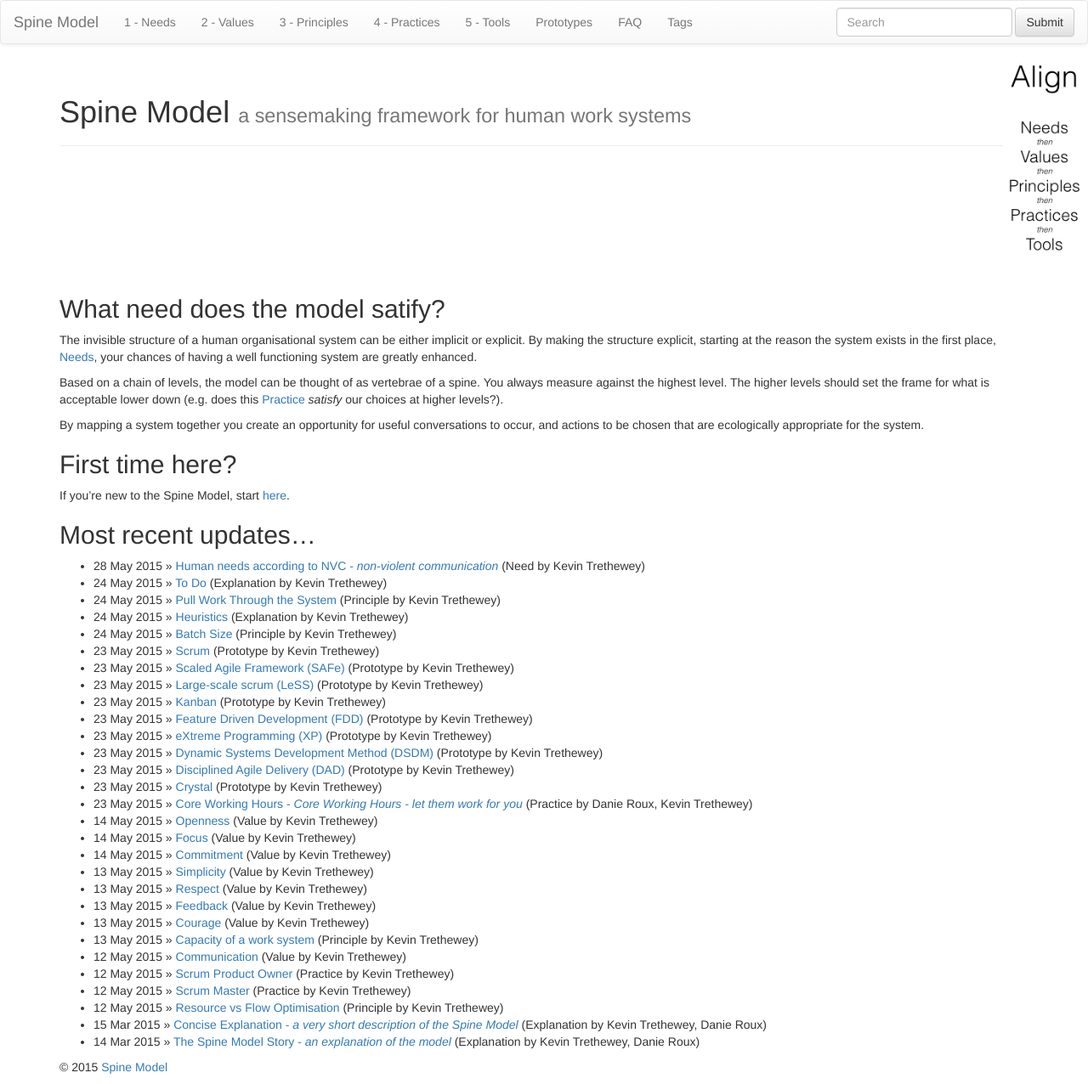
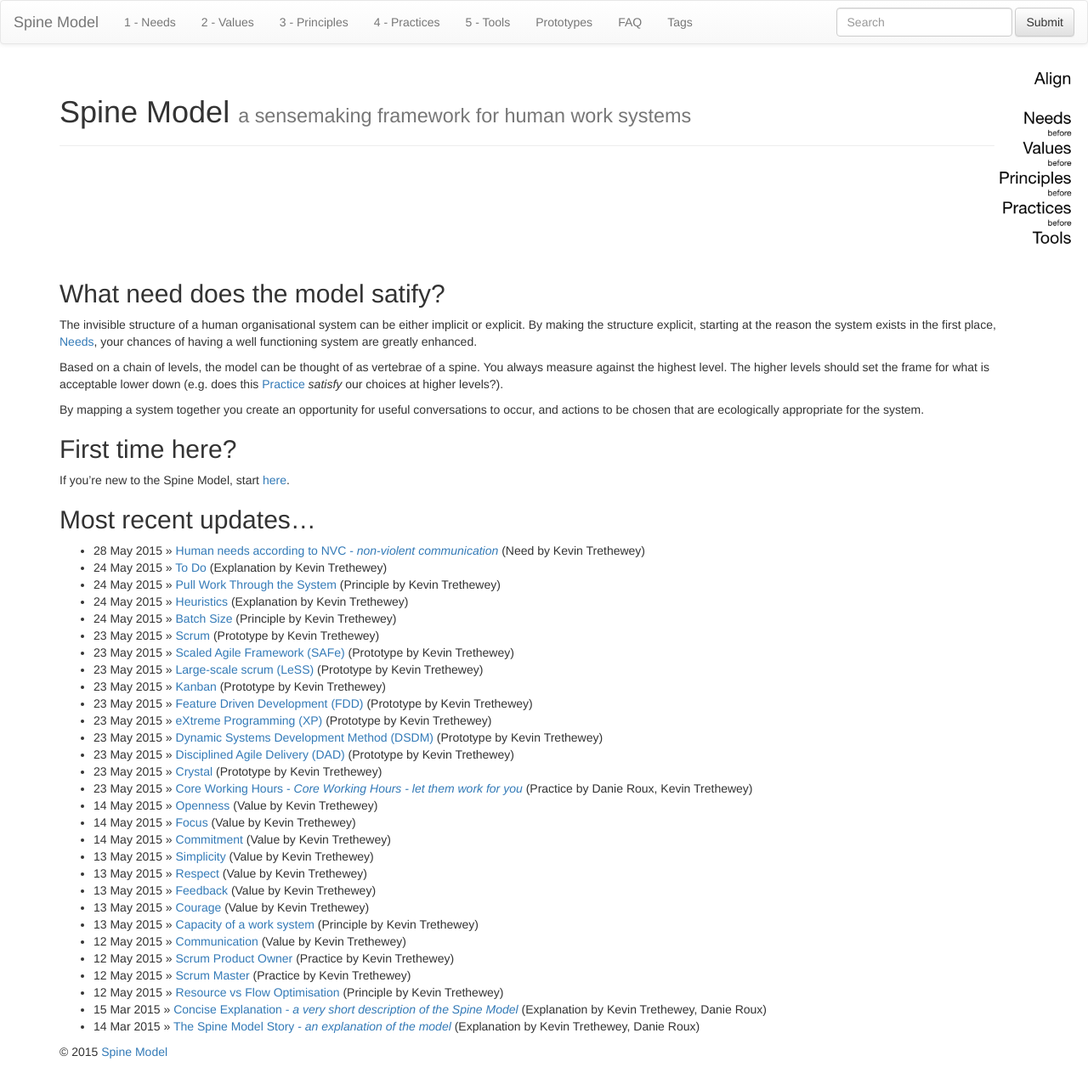
Before and after one commit to SpineModel/spinemodel.github.io, a Jekyll site: the page built from index.md, in a window 1280 px wide. Shown: the whole page at 85% size. Built offline with Jekyll 4.4.1, drawn with Linux system fonts in a browser that asks for light colours; nearby versions of some CDN libraries; library files that are not in the unit come from our copies.

Commit message:
Fildding with image

```diff
--- a/_includes/themes/bootstrap-3/default.html
+++ b/_includes/themes/bootstrap-3/default.html
@@ -76,7 +76,7 @@
 
       </nav>
 
-      <img style="float: right; margin: 0px 0px 15px 15px;" src="/assets/images/spine.png" width="100" />
+      <img style="float: right; margin: 0px 0px 15px 15px;" src="/assets/images/spine.png" width="110" />
 
       <div class="container">
         {{ content }}
```
Also changed, not shown: assets/images/spine-old.png (added), assets/images/spine.png.
